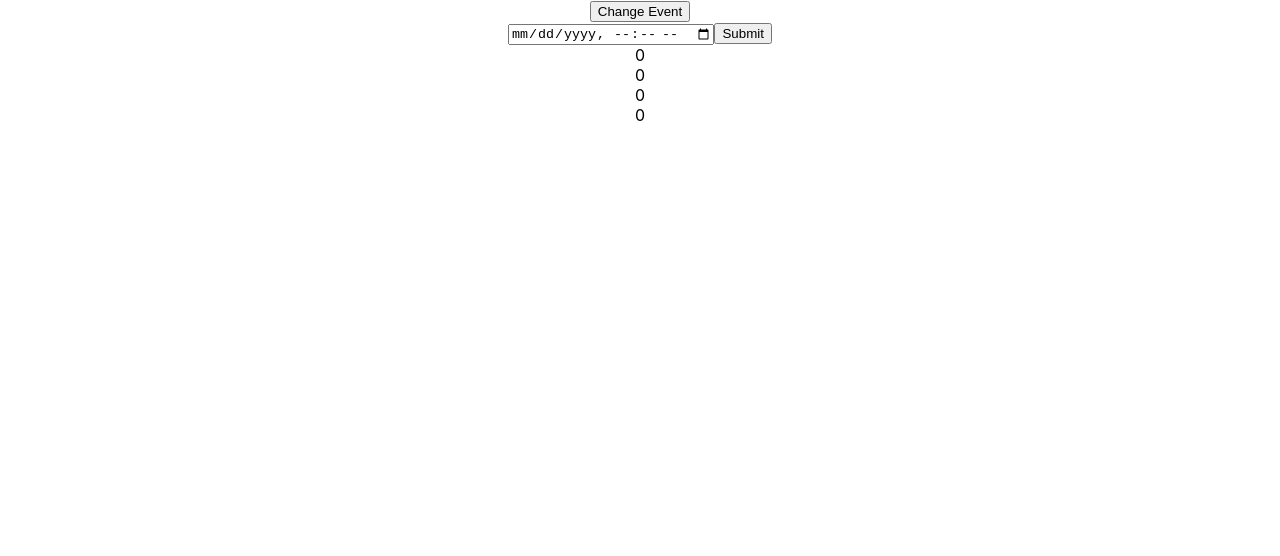
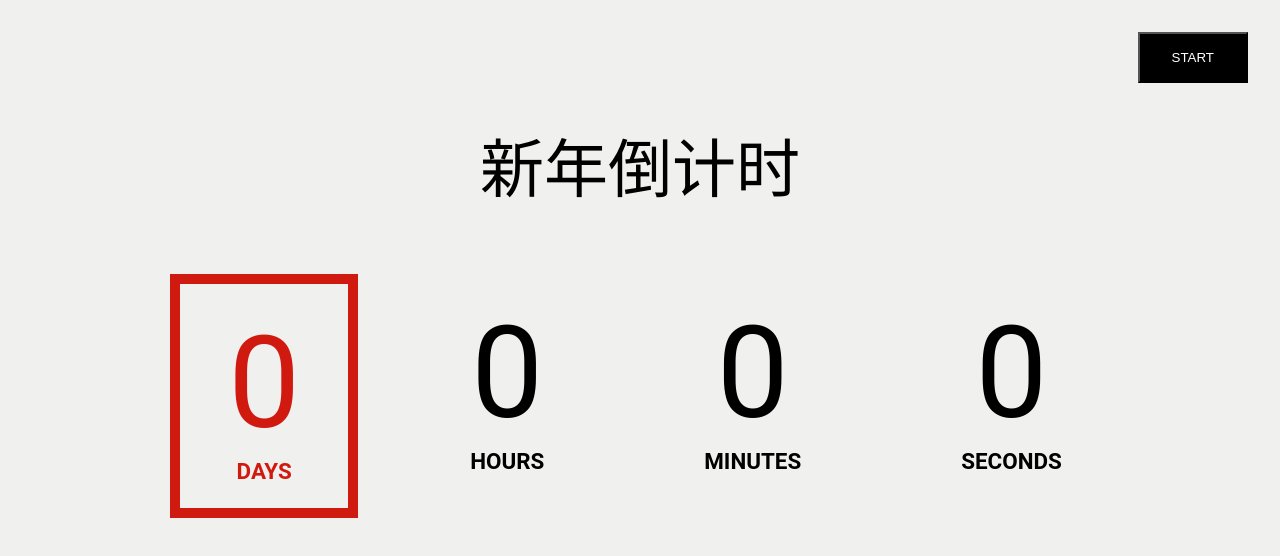
Before and after one commit to mistyhx/event-countdown, a React (Create React App) app: page / in a window 1280 px wide. Shown: the top 556 px of the page. Built offline with nearby package versions, Linux system fonts and the light colour scheme.

Commit message:
update the UI with fonts and color

```diff
--- a/src/App.css
+++ b/src/App.css
@@ -1,38 +1,24 @@
 .App {
   text-align: center;
+  background-color: #f0f0ee;
+  height: 100vh;
+  padding: 2rem;
+  font-family: Roboto;
 }
 
-.App-logo {
-  height: 40vmin;
-  pointer-events: none;
+.event-title {
+  margin-top: 4rem;
+  margin-bottom: 4rem;
+  font-size: 4rem;
 }
 
-@media (prefers-reduced-motion: no-preference) {
-  .App-logo {
-    animation: App-logo-spin infinite 20s linear;
-  }
+.datetime-selector {
+  visibility: hidden;
 }
 
-.App-header {
-  background-color: #282c34;
-  min-height: 100vh;
-  display: flex;
-  flex-direction: column;
-  align-items: center;
-  justify-content: center;
-  font-size: calc(10px + 2vmin);
-  color: white;
+.start-button {
+  color: #fff;
+  background-color: #000;
+  padding: 1rem 2rem;
+  float: right;
 }
-
-.App-link {
-  color: #61dafb;
-}
-
-@keyframes App-logo-spin {
-  from {
-    transform: rotate(0deg);
-  }
-  to {
-    transform: rotate(360deg);
-  }
-}
--- a/src/App.js
+++ b/src/App.js
@@ -2,6 +2,7 @@ import React, { useState, useEffect } from "react";
 import moment from "moment";
 import "./App.css";
 import DateTimeSelection from "./components/DateTimeSelection";
+import CountDownBoard from "./components/CountDownBoard";
 
 function App() {
   const [datetime, setDateTime] = useState("");
@@ -39,14 +40,12 @@ function App() {
 
   return (
     <div className="App">
-      <button>Change Event</button>
-      <DateTimeSelection datetime={datetime} onChange={value => setDateTime(value)} onSubmit={() => handleSubmit()} />
-      <div className="count-down">
-        <div className="day">{day}</div>
-        <div className="hours">{hour}</div>
-        <div className="minutes">{minute}</div>
-        <div className="seconds">{second}</div>
+      <button className="start-button">START</button>
+      <div className="datetime-selector">
+        <DateTimeSelection datetime={datetime} onChange={value => setDateTime(value)} onSubmit={() => handleSubmit()} />
       </div>
+      <div className="event-title">新年倒计时</div>
+      <CountDownBoard day={day} hour={hour} minute={minute} second={second} />
     </div>
   );
 }
--- /dev/null
+++ b/src/components/CountDownBoard/index.css
@@ -0,0 +1,23 @@
+.countdown-board {
+  display: flex;
+  flex-direction: row;
+  justify-content: center;
+}
+
+.countdown-board > div:first-child {
+  border: 10px solid #d11a0f;
+  color: #d11a0f;
+}
+
+.block {
+  margin: 0 2rem;
+  padding: 1.5rem 3rem;
+}
+.number {
+  font-size: 8em;
+}
+
+.unit {
+  font-size: 1.4rem;
+  font-weight: 600;
+}
--- /dev/null
+++ b/src/components/CountDownBoard/index.js
@@ -0,0 +1,24 @@
+import React from "react";
+import "./index.css";
+
+const Card = ({ number, unit }) => {
+  return (
+    <div className="block">
+      <div className="number">{number}</div>
+      <div className="unit">{unit.toUpperCase()}</div>
+    </div>
+  );
+};
+
+const CountDownBoard = ({ day, hour, minute, second }) => {
+  return (
+    <div className="countdown-board">
+      <Card number={day} unit="days" />
+      <Card number={hour} unit="hours" />
+      <Card number={minute} unit="minutes" />
+      <Card number={second} unit="seconds" />
+    </div>
+  );
+};
+
+export default CountDownBoard;
```
